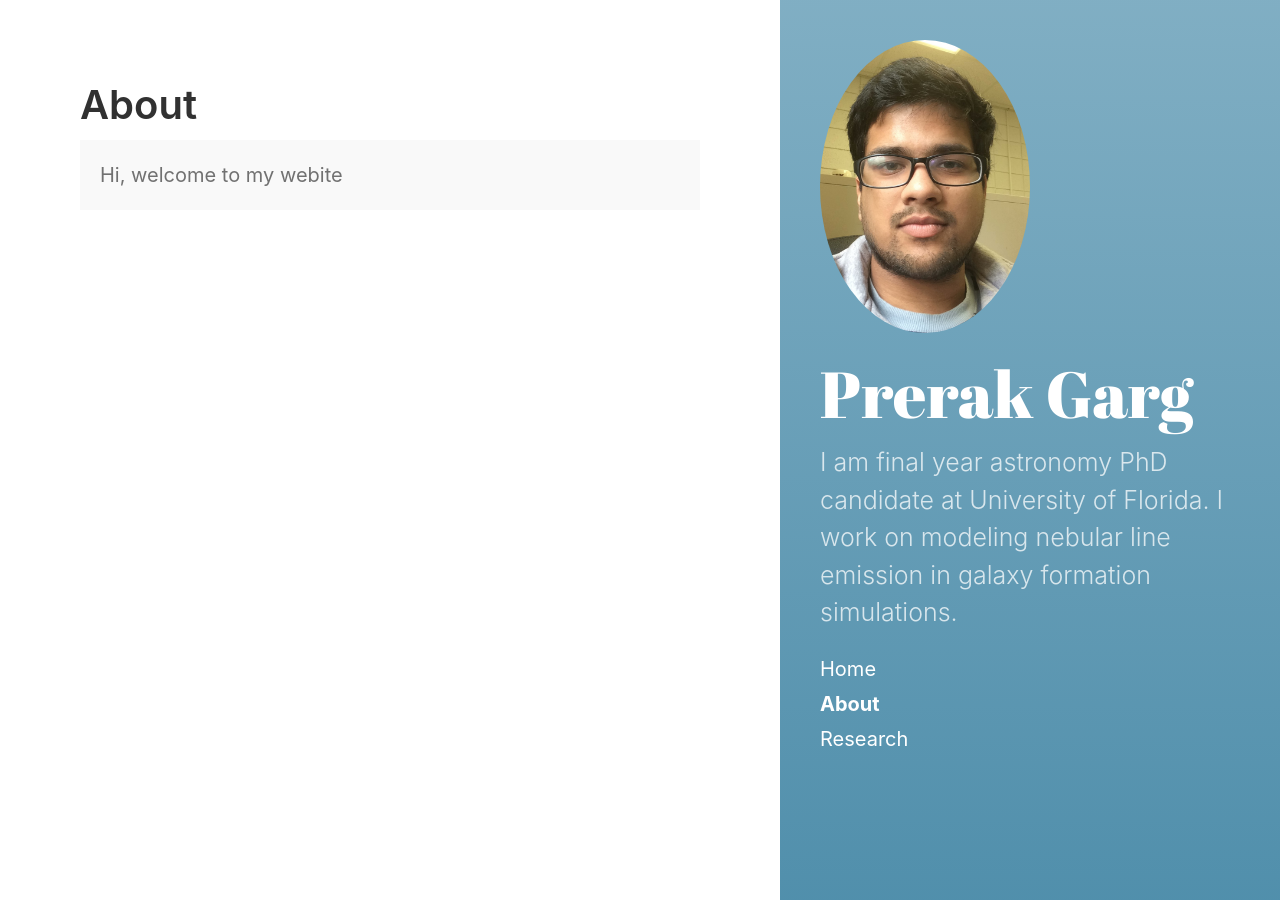
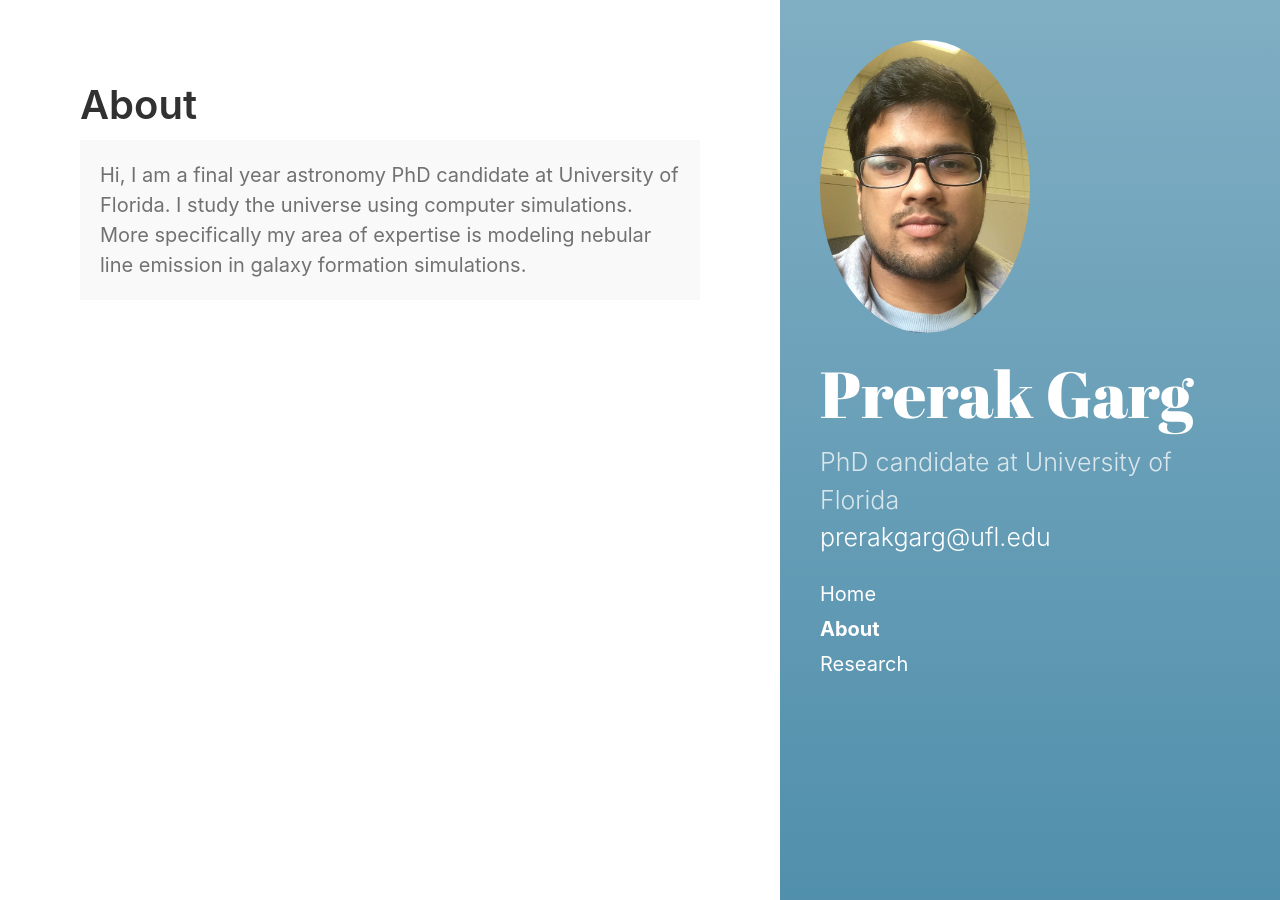
Before and after one commit to prerakgarg07/prerakgarg07.github.io, a Jekyll site: the page built from about.md, in a window 1280 px wide. Built offline with Jekyll 4.4.1, drawn with Linux system fonts in a browser that asks for light colours.

Commit message:
updated desc

```diff
--- a/_config.yml
+++ b/_config.yml
@@ -4,8 +4,8 @@ highlighter:      rouge
 
 # Setup
 title:            Prerak Garg
-tagline:          'A Jekyll theme'
-description:      'I am final year astronomy PhD candidate at University of Florida. I work on modeling nebular line emission in galaxy formation simulations.'
+tagline:          'Prerak Garg'
+description:      'PhD candidate at University of Florida <br> <a href="http://"prerakgarg@ufl.edu target="_blank">prerakgarg@ufl.edu</a>'
 url:              https://prerakgarg07.github.io/
 baseurl:          '/'
                   # the optional subpath of your site, e.g. "/blog"
--- a/about.md
+++ b/about.md
@@ -5,5 +5,5 @@ sidebar_link: true
 ---
 
 <p class="message">
- Hi, welcome to my webite
+ Hi, I am a final year astronomy PhD candidate at University of Florida. I study the universe using computer simulations. More specifically my area of expertise is modeling nebular line emission in galaxy formation simulations.
 </p>
```
